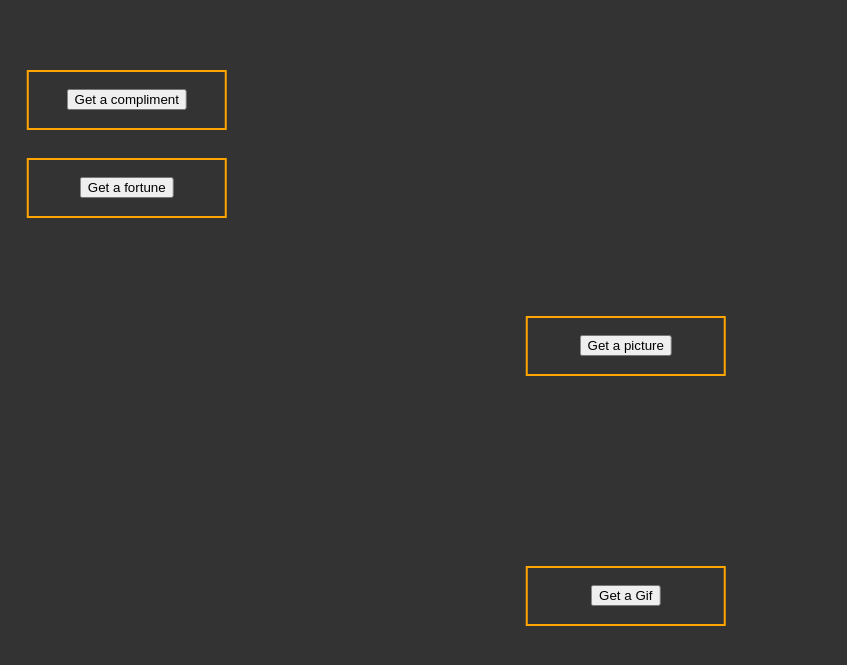
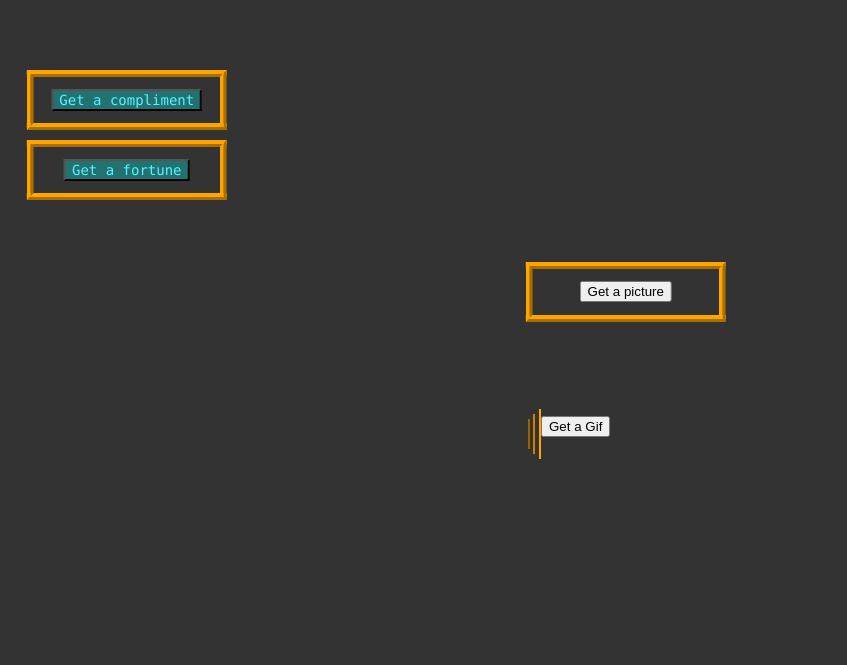
Before and after one commit to WdRgrs/Back-End-Assessment, a website: page client/index.html in a window 1280 px wide. Shown: the part 101-766 px from the top of the page, without its empty margins (0-847 px from the left). Drawn offline with nearby package versions, Linux system fonts and the light colour scheme.

Commit message:
NEW FINAL

```diff
--- a/client/index.html
+++ b/client/index.html
@@ -5,38 +5,32 @@
     <link rel="stylesheet" href="styles.css">
   </head>
   <body class="container">
+
     <h1>Click the picture or gif when you're ready for a new one!</h1><br><br>
-    <ul>
-      <li>
-        <span>
-          <button id="complimentButton">Get a compliment</button>
-        </span>
-      </li><br>
-      <li>
-        <span>
-          <button id="fortuneButton">Get a fortune</button>
-        </span>
-      </li>
-    </ul><br><br>
-    <div id="left"><br><br><br>
-    <ul>
-        <li>
-          <span>
-            <button id="pictureButton">Get a picture</button>
-          </span>
-        </li>
+
+    <!-- Start of Buttons -->
+    <ul>    <!-- First Button -->
+      <li><span><button id="complimentButton">Get a compliment</button></span></li>
+            <!-- Second Button -->
+      <li><span><button id="fortuneButton">Get a fortune</button></span></li>
     </ul>
-    </div><br><br><br><br><br><br>
+
+    <div id="left"><ul><li><span><button id="pictureButton">Get a picture</button></span></li></ul></div>
+    <section id='test'>
+</section>
+
     <div id="right">
       <ul>
         <li>
-          <span>
+
             <button id="gifButton">Get a Gif</button>
-          </span>
         </li>
       </ul>
     </div>
 
+    <!--  -->
+    <!-- Start of Functionality -->
+    <!--  -->
     <script src="https://unpkg.com/axios/dist/axios.min.js"></script>
     <script>
       document.getElementById("complimentButton").onclick = function () {
@@ -65,7 +59,7 @@
           .get("http://localhost:4000/api/picture/")
           .then(function (response) {
             const data = response.data;
-            return document.getElementById("pictureButton").innerHTML = '<img src="'+data+'" width=auto height=500vh/>'
+            return document.getElementById("test").innerHTML = '<img src="'+data+'" width=auto height=500vh/>'
             });
           };
     </script>
@@ -78,10 +72,23 @@
         .get("http://localhost:4000/api/gif/")
         .then(function (response) {
           const data = response.data;
-            return document.getElementById("gifButton").innerHTML = '<img src="'+data+'" width=auto height=500vh/>'
+          console.log(response);
+          return document.getElementById("test").innerHTML = '<img src="'+data+'" width=auto height=500vh/>'
         });
       };
     </script>
 
+
+
+
+
+<!--  -->
+    <!-- Notes for future reference or some ideas to change things -->
+<!--  -->
+
+    <!-- document.querySelector('.container').addEventListener('click', function(){}) This is a cool method to listen for an action to happen to querySelector(whatever item you want)-->
+
+
+
   </body>
 </html>
--- a/client/styles.css
+++ b/client/styles.css
@@ -41,7 +41,7 @@ li {
     border-left: 0.08em solid;
     position: relative;
     margin-top: 0.8em;
-    cursor: pointer;
+    cursor: crosshair;
 }
 
 li::before,
@@ -68,12 +68,12 @@ li::after {
     filter: brightness(0.6);
 }
 
-li span {
+span {
     position: relative;
     height: 120%;
     top: -10%;
     box-sizing: border-box;
-    border: 0.08em solid;
+    border: 2mm ridge orange;
     background-color: #333;
     display: flex;
     align-items: center;
@@ -88,7 +88,29 @@ li:hover span {
     transform: translateX(0.15em);
 }
 
+#complimentButton {
+    font-family: "Lucida Console", "Courier New", monospace;
+    font-size: 14px;
+    color: rgb(87, 244, 255);
+    background-color: rgb(34, 114, 114);
+}
+#complimentButton:hover {
+    transform: rotateZ(10deg);
+}
+
+
+#fortuneButton {
+    font-family: "Lucida Console", "Courier New", monospace;
+    font-size: 14px;
+    color: rgb(87, 244, 255);
+    background-color: rgb(34, 114, 114);
+}
+
+#fortuneButton:hover {
+    transform: rotateZ(-10deg);
+}
+/*
 #test {
     height: 20%;
     width: 20%
-}
+} */
--- a/server/index.js
+++ b/server/index.js
@@ -2,7 +2,6 @@ const express = require("express");
 const cors = require("cors");
 
 const app = express();
-
 
 app.use(cors());
 
```
Lines whose indentation alone changed are shown as unchanged.
